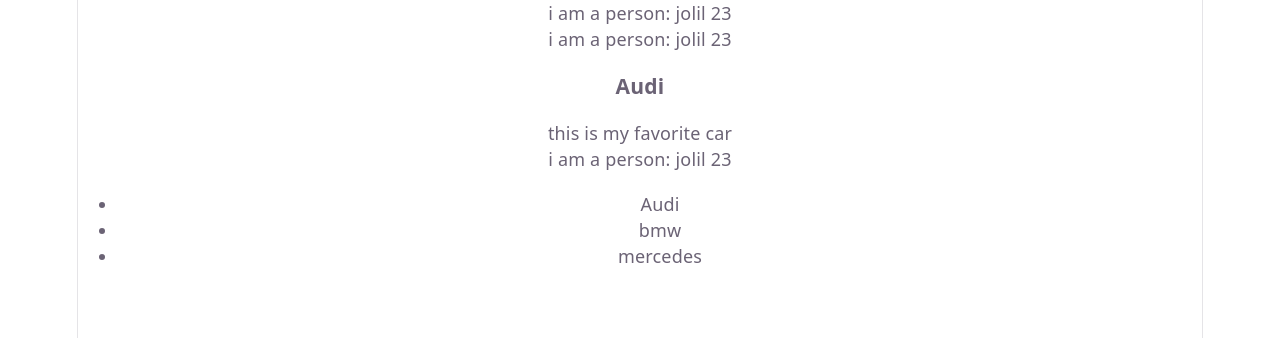
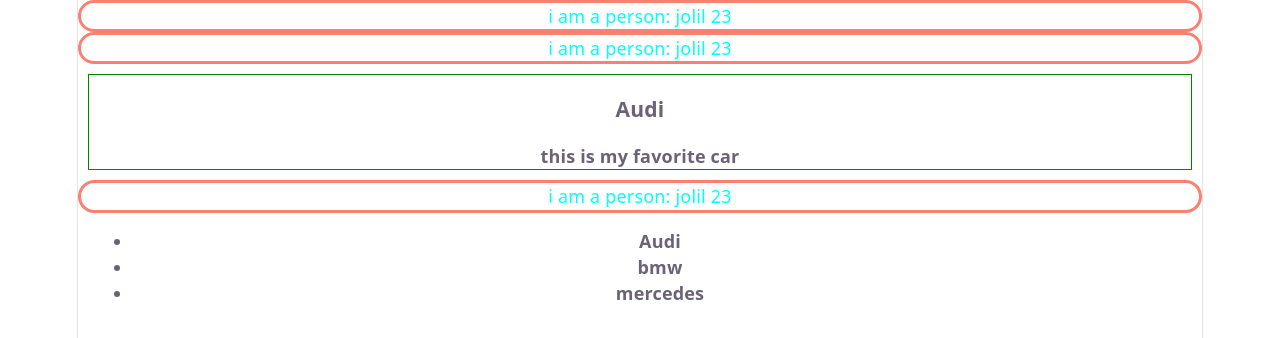
Before and after one commit to zisanahmed97/explore-core-react-restart, a React (Vite) app: page / in a window 1280 px wide. Shown: the top 338 px of the page. Built offline with nearby package versions, Linux system fonts and the light colour scheme.

Commit message:
showed how to use css in different way

```diff
--- a/src/App.css
+++ b/src/App.css
@@ -182,3 +182,9 @@
     border-right-color: var(--border);
   }
 }
+
+.person{
+  color: aqua;
+  border: 3px solid salmon;
+  border-radius: 20px;
+}
--- a/src/App.jsx
+++ b/src/App.jsx
@@ -20,13 +20,18 @@ function Person(){
   const name = "jolil";
   const age= 23;
   return(
-    <p>i am a person: {name} {age}</p>
+    <p className='person'>i am a person: {name} {age}</p>
   )
 }
 
 function Car(){
+  const carStyle = {
+    fontWeight:"bold",
+    border:"1px solid green",
+    margin:"10px"
+  }
   return(
-    <div>
+    <div style={carStyle}>
       <h3>Audi</h3>
       <p>this is my favorite car</p>
     </div>
@@ -36,7 +41,12 @@ function Car(){
 function Carlist(){
   return(
     <div>
-      <ul>
+      <ul style={{
+        fontWeight:"bold",
+    border:"5px solid white",
+    borderRadius:"20px",
+    margin:"10px"
+      }}>
         <li>Audi</li>
         <li>bmw</li>
         <li>mercedes</li>
```
